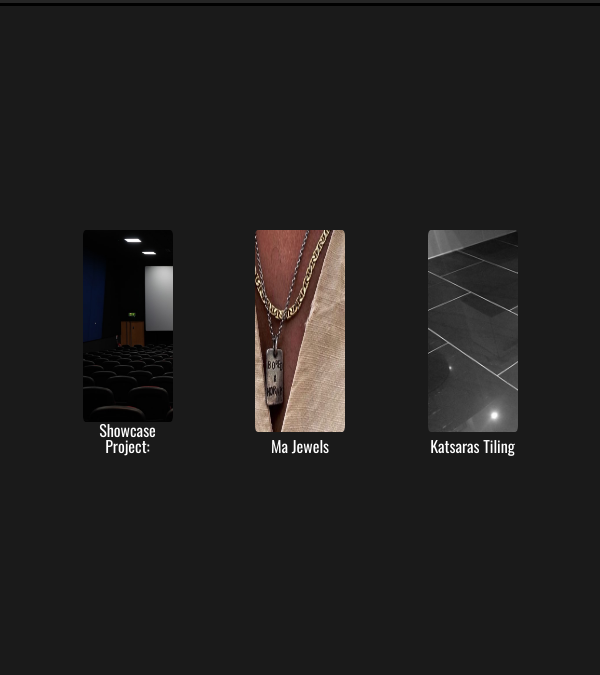
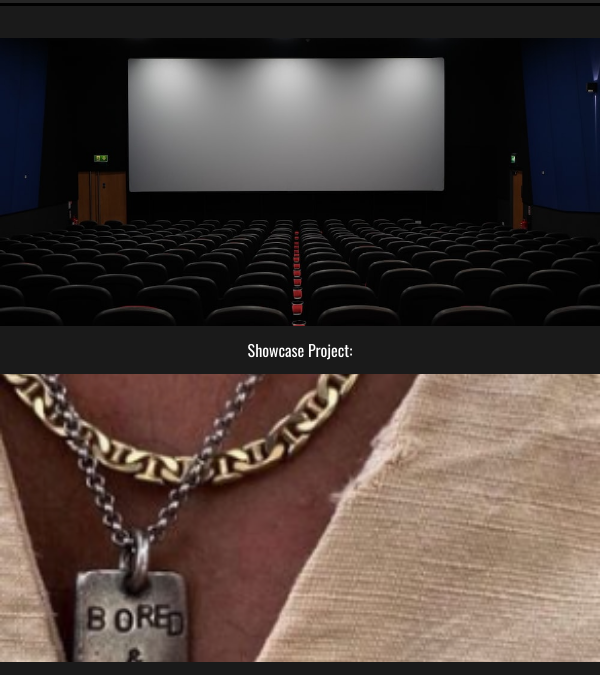
Before and after one commit to SpyrosBou/Showcase, a plain HTML site: page index.html in a window 600 px wide. Shown: the part 66-741 px from the top of the page. Drawn offline with nearby package versions, Linux system fonts and the light colour scheme.

Commit message:
style and responsiveness finalization

```diff
--- a/aboutStyle.css
+++ b/aboutStyle.css
@@ -5,7 +5,7 @@ article{
     width: 100%;
     justify-content: space-evenly;
     align-items: center;
-    /* margin-top: 4.5rem; */
+    margin: 1rem 0;
 }
 
 #articleText{
--- a/globalstyle.css
+++ b/globalstyle.css
@@ -1,6 +1,12 @@
 *{
     font-family: oswald;
     color: white;
+    box-sizing: border-box;
+}
+
+
+html{
+    height: 100%;
 }
 
 body{
--- a/index.html
+++ b/index.html
@@ -5,7 +5,7 @@
     <meta http-equiv="X-UA-Compatible" content="IE=edge">
     <meta name="viewport" content="width=device-width, initial-scale=1.0">
     <link rel="stylesheet" href=html5reset-1.6.1.css>
-    <link rel="stylesheet" href="globalstyle.css">
+    <link rel="stylesheet" href="globalStyle.css">
     <link rel="stylesheet" href="style.css">
     <link rel="preconnect" href="https://fonts.googleapis.com">
     <link rel="preconnect" href="https://fonts.gstatic.com" crossorigin>
@@ -30,18 +30,18 @@
             </nav>
         </header>
 
-        <main>
+        <main class="main">
             <div class="row-container">
                 <div class="row-item">
-                    <div class="row-image" id="showcase"></div>
+                    <div class="row-image"><img src="./Resources/showcase.jpeg" id="showcase"></img></div>
                     <p id="showcase-text">Showcase Project:</p>
                 </div>
                 <div class="row-item">
-                    <div class="row-image" id="majewels"></div>
+                    <div class="row-image"><img src="./Resources/majewels.png" id="majewels"></img></div>
                     <p id="majewels-text">Ma Jewels</p>
                 </div>
                 <div class="row-item">
-                    <div class="row-image" id="tiling"></div>
+                    <div class="row-image"><img src="./Resources/tiling.jpg" id="tiling"></img></div>
                     <p id="tiling-text">Katsaras Tiling</p>
                 </div>
             </div>
--- a/style.css
+++ b/style.css
@@ -2,38 +2,21 @@
 .row-container{
     display:flex;
     justify-content: space-evenly;
-    width:auto;
-    height: 14rem;
-    margin: 15vh 0;
+    align-items: center;
+    width:  100%;
+    height: 100%;
+    /* overflow: auto; */
 }
 
 .row-item{
-    border-radius: 3%;
     display: flex;
     flex-direction: column;
-    padding: none;
-    width: 15%;
-    height: 100%;
+    width: 35vh;
     justify-content: space-between;
+    height: 35vh;
+    flex: none;
     align-items: center;
-    text-align: center;
-}
-#showcase{
-    background-image: url(./Resources/showcase.jpeg);
-    background-size: cover;
-    background-repeat: no-repeat;
-}
-
-#majewels{
-    background-image: url(./Resources/majewels.png);
-    background-size: 100% 100%;
-    background-repeat: no-repeat;
-}
-
-#tiling{
-    background-image: url(./Resources/tiling.jpg);
-    background-size: cover;
-    background-repeat: no-repeat;
+    margin: 0 1rem;
 }
 
 .row-image{
@@ -42,6 +25,47 @@
     border-radius: 3%;
 }
 
+img{
+    object-fit: cover;
+    border-radius: 3%;
+    width: 100%;
+    height: 100%;
+}
+
 .row-image:hover{
     box-shadow: 0px 0px 30px 5px whitesmoke;
 }
+
+@media only screen and (min-width: 480px) and (max-width: 640px) {
+
+
+    .row-container{
+        flex-direction: column;
+        justify-content: space-between;
+        height: 100%;
+        width: 100%;
+        margin: 1rem 0;
+    }
+
+    .row-item{
+        width: 100%;
+        height: 20rem;
+        margin-top: 1rem;
+    }
+
+    img{
+
+        border-radius: 0%;
+    }
+
+}
+
+
+@media only screen and (min-width: 641px) and (max-width: 990px) {
+
+    .row-item{
+        width: 25vh;
+        height: 25vh;
+
+    }
+}
```
Also changed, not shown: about.html (+1 -1 lines).
